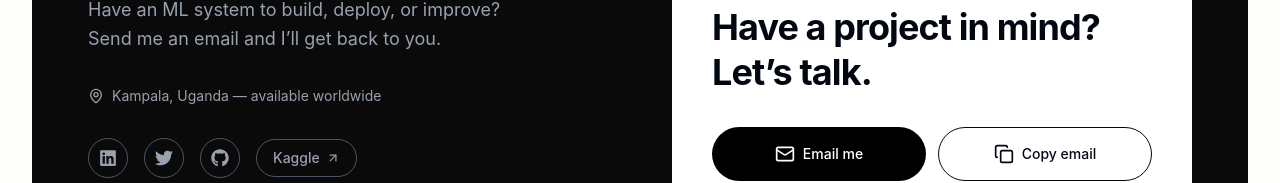
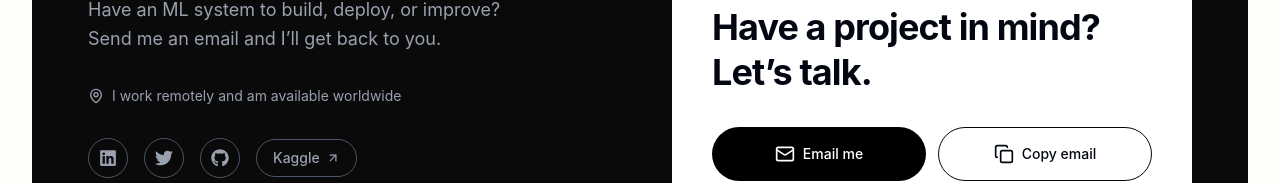
Before and after one commit to rubanzasilva/my_website_claude, a Next.js app: page / in a window 1280 px wide. Shown: the part 5253-5436 px from the top of the page. Built offline with nearby package versions, Linux system fonts and the light colour scheme; a web font is replaced by a local one.

Commit message:
footer content changes

```diff
--- a/src/components/Footer.tsx
+++ b/src/components/Footer.tsx
@@ -36,7 +36,7 @@ const Footer = () => {
 
                 <div className="mt-8 flex items-center gap-2 text-gray-400">
                   <MapPin size={16} />
-                  <span className="text-sm">Kampala, Uganda — available worldwide</span>
+                  <span className="text-sm">I work remotely and am available worldwide</span>
                 </div>
 
                 <div className="mt-8 flex items-center gap-4">
```
